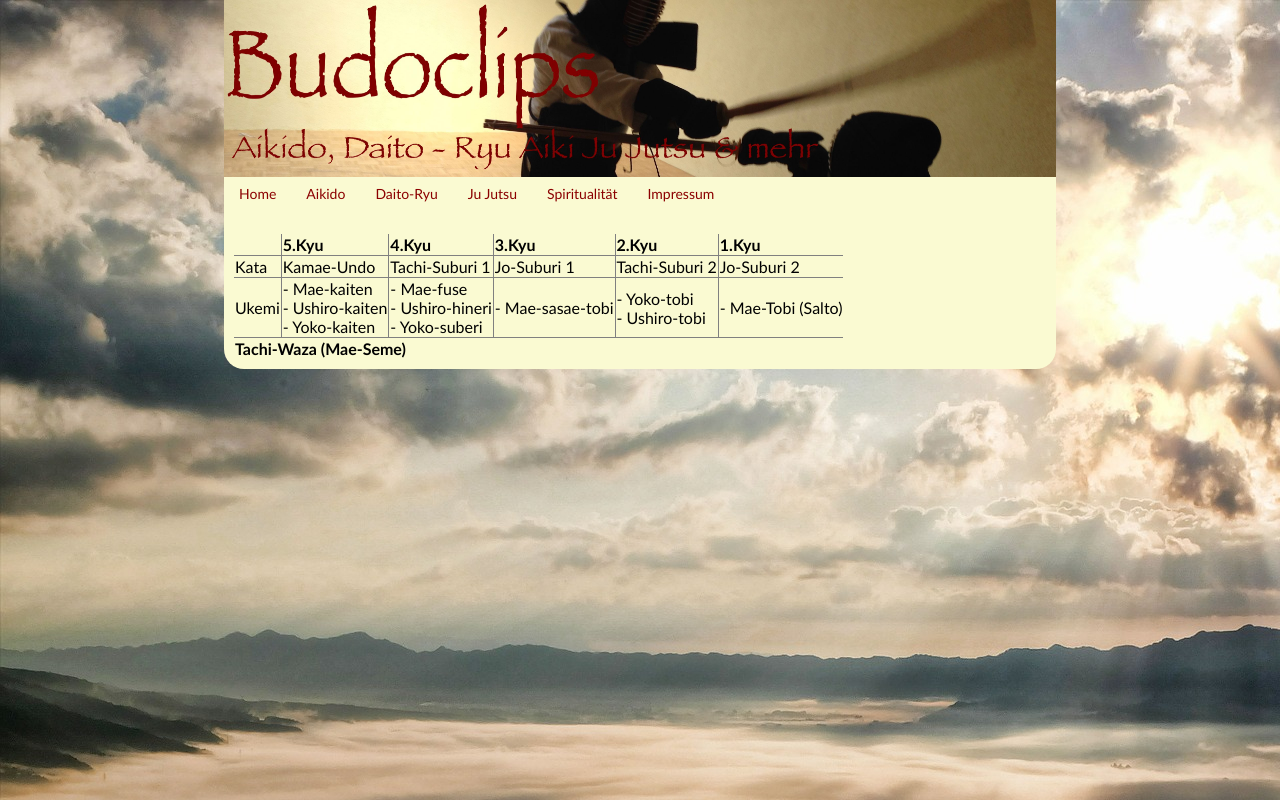
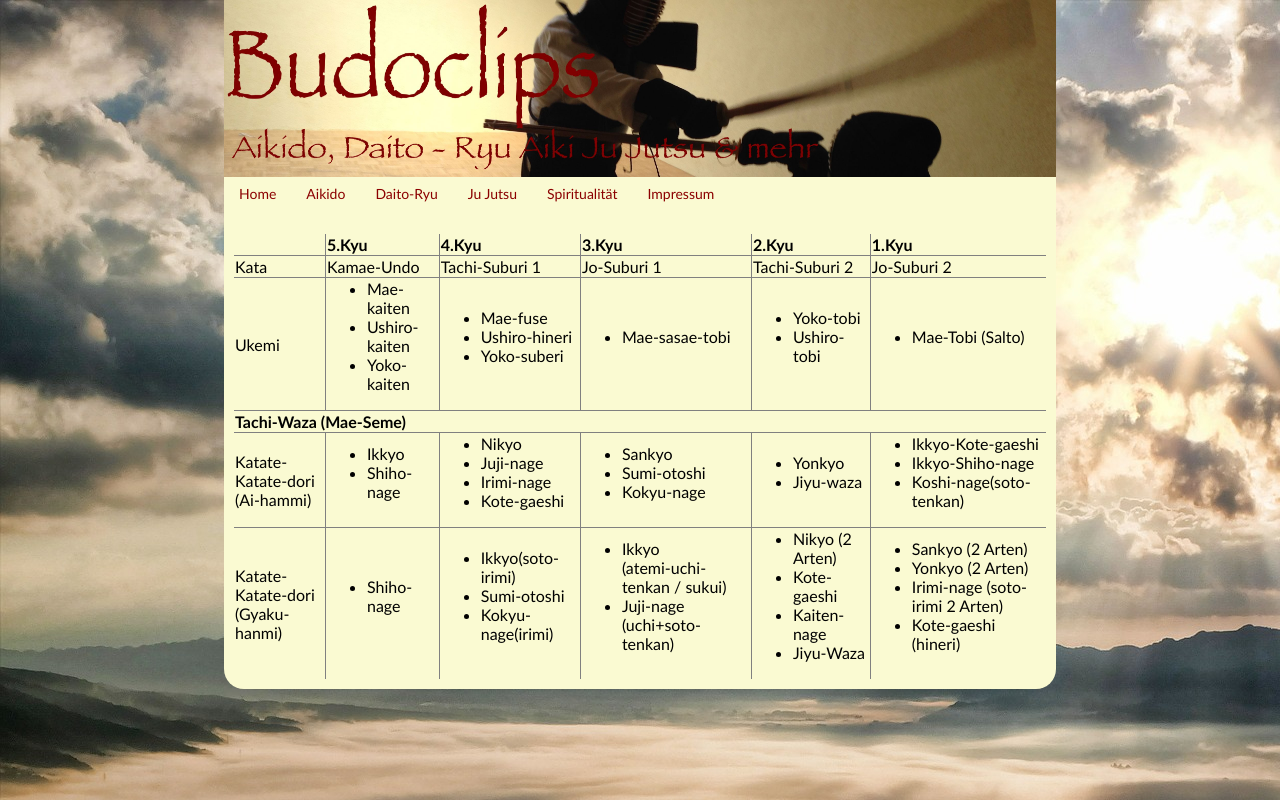
Before and after one commit to flori-software/budoclips, a PHP site: page /pruefungsprogramm.php in a window 1280 px wide. Run offline with PHP 8.4, Linux system fonts and the light colour scheme; some libraries are stand-ins or nearby versions.

Commit message:
Die Tabelle weitergemacht

```diff
--- a/budoclips/pruefungsprogramm.php
+++ b/budoclips/pruefungsprogramm.php
@@ -2,14 +2,29 @@
 include "page_start.php";
 ?>
 <table rules="all">
-<tr><td>  </td> <td> <b>5.Kyu </td> <td> <b>4.Kyu </td> <td> <b>3.Kyu </td> <td> <b>2.Kyu </td> <td> <b>1.Kyu </td></tr>
-<tr><td> Kata </td> <td> Kamae-Undo </td> <td> Tachi-Suburi 1 </td> <td> Jo-Suburi 1 </td> <td> Tachi-Suburi 2 </td> <td> Jo-Suburi 2 </td></tr>
-<tr><td> Ukemi </td> <td> - Mae-kaiten <br> - Ushiro-kaiten<br> - Yoko-kaiten </td> <td> - Mae-fuse<br> - Ushiro-hineri<br> - Yoko-suberi </td> <td> - Mae-sasae-tobi </td> <td> - Yoko-tobi<br> - Ushiro-tobi </td> <td> - Mae-Tobi (Salto) </td></tr>
+<tr><td>  </td> <td> <b>5.Kyu </td> <td> <b>4.Kyu </td> <td> <b>3.Kyu </td> <td> <b>2.Kyu </td>
+<td> <b>1.Kyu </td></tr>
+
+<tr><td> Kata </td> <td> Kamae-Undo </td> <td> Tachi-Suburi 1 </td> <td> Jo-Suburi 1 </td>
+<td> Tachi-Suburi 2 </td> <td> Jo-Suburi 2 </td></tr>
+
+<tr><td> Ukemi </td> <td><ul>  <li>Mae-kaiten <li>Ushiro-kaiten <li>Yoko-kaiten </ul></td>
+<td><ul> <li>Mae-fuse <li>Ushiro-hineri <li>Yoko-suberi </ul></td>
+<td><ul>  <li>Mae-sasae-tobi </ul></td> <td><ul> <li>Yoko-tobi <li>Ushiro-tobi </ul></td>
+<td><ul> <li>Mae-Tobi (Salto) </ul></td></tr>
+
 <tr><td colspan = "6"> <b>Tachi-Waza (Mae-Seme) </td></tr>
 
+<tr><td> Katate-Katate-dori<br>(Ai-hammi) </td> <td><ul> <li>Ikkyo <li>Shiho-nage </ul></td>
+<td><ul> <li>Nikyo <li>Juji-nage <li>Irimi-nage <li>Kote-gaeshi </ul></td>
+<td><ul> <li>Sankyo <li>Sumi-otoshi <li>Kokyu-nage </ul></td> <td><ul> <li>Yonkyo <li>Jiyu-waza </ul></td>
+<td><ul> <li>Ikkyo-Kote-gaeshi <li>Ikkyo-Shiho-nage <li>Koshi-nage(soto-tenkan) </ul></td></tr>
 
-
-
+<tr><td> Katate-Katate-dori<br>(Gyaku-hanmi) </td> <td><ul> <li>Shiho-nage </ul></td>
+<td><ul> <li>Ikkyo(soto-irimi) <li>Sumi-otoshi <li>Kokyu-nage(irimi) </ul></td>
+<td><ul> <li>Ikkyo<br>(atemi-uchi-tenkan / sukui) <li>Juji-nage<br>(uchi+soto-tenkan) </ul></td>
+<td><ul> <li>Nikyo (2 Arten) <li>Kote-gaeshi <li>Kaiten-nage <li>Jiyu-Waza </ul></td>
+<td><ul> <li>Sankyo (2 Arten) <li>Yonkyo (2 Arten) <li>Irimi-nage (soto-irimi 2 Arten) <li>Kote-gaeshi (hineri) </ul></td>
 </table>
 <?php
 include "page_end.php";
```
